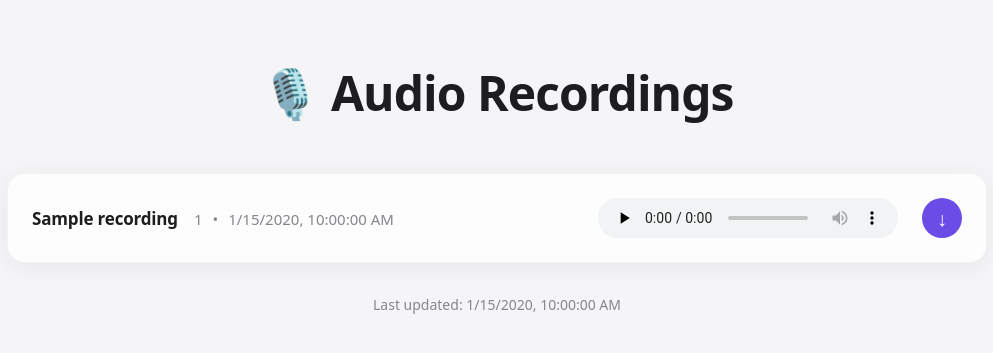
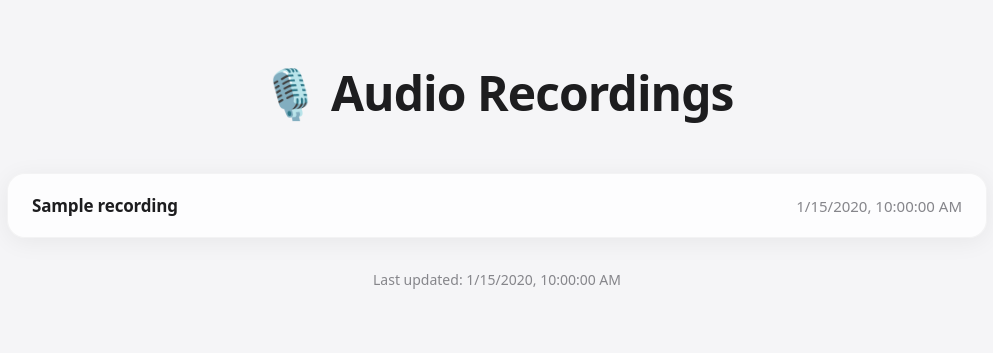
Before and after one commit to adriaanzon/audio-publisher, a Flask app: template cloud/src/templates/index.html.jinja in a window 1280 px wide. Shown: the top 353 px of the page, without its empty margins (143-1136 px from the left). Run offline with Flask 3, Linux system fonts and the light colour scheme; the template is opened without the code that fills it: most values are stand-ins (such as "Sample title", 1, 10 or a date in 2020).

Commit message:
Render recordings in details/summary layout with AI notes

```diff
--- a/cloud/src/templates/index.html.jinja
+++ b/cloud/src/templates/index.html.jinja
@@ -5,11 +5,7 @@
     <meta name="viewport" content="width=device-width, initial-scale=1.0">
     <title>Audio Recordings</title>
     <style>
-        * {
-            margin: 0;
-            padding: 0;
-            box-sizing: border-box;
-        }
+        * { margin: 0; padding: 0; box-sizing: border-box; }
         body {
             font-family: system-ui, sans-serif;
             min-height: 100vh;
@@ -17,21 +13,9 @@
             padding: 60px 20px;
             -webkit-font-smoothing: antialiased;
         }
-        .container {
-            max-width: 980px;
-            margin: 0 auto;
-        }
-        header {
-            margin-bottom: 48px;
-            text-align: center;
-        }
-        h1 {
-            color: #1d1d1f;
-            font-size: 3em;
-            font-weight: 700;
-            letter-spacing: -0.02em;
-            margin-bottom: 12px;
-        }
+        .container { max-width: 980px; margin: 0 auto; }
+        header { margin-bottom: 48px; text-align: center; }
+        h1 { color: #1d1d1f; font-size: 3em; font-weight: 700; letter-spacing: -0.02em; margin-bottom: 12px; }
         .recordings {
             background: rgba(255, 255, 255, 0.8);
             border-radius: 18px;
@@ -39,242 +23,125 @@
             box-shadow: 0 4px 24px rgba(0, 0, 0, 0.06);
             overflow: hidden;
         }
-        .recording {
-            padding: 24px;
-            border-bottom: 0.5px solid rgba(0, 0, 0, 0.08);
-            display: flex;
-            flex-wrap: wrap;
-            align-items: center;
-            gap: 16px 24px;
-        }
-        .recording:last-child {
-            border-bottom: none;
-        }
-        .recording:hover {
-            background: rgba(0, 0, 0, 0.02);
-        }
-        .recording-header {
+        details.recording { border-bottom: 0.5px solid rgba(0, 0, 0, 0.08); }
+        details.recording:last-child { border-bottom: none; }
+        details.recording > summary {
+            padding: 20px 24px;
+            cursor: pointer;
+            list-style: none;
             display: flex;
             gap: 16px;
             align-items: baseline;
             flex-wrap: wrap;
-            flex: 1;
-            min-width: 0;
         }
-        .recording-name {
-            font-weight: 600;
-            font-size: 1.0625em;
-            color: #1d1d1f;
-            text-decoration: none;
-            letter-spacing: -0.01em;
+        details.recording > summary::-webkit-details-marker { display: none; }
+        details.recording[open] > summary { border-bottom: 0.5px solid rgba(0, 0, 0, 0.05); }
+        .summary-title { font-weight: 600; color: #1d1d1f; font-size: 1.0625em; letter-spacing: -0.01em; flex: 1; min-width: 0; }
+        .summary-date { color: #86868b; font-size: 0.9375em; }
+        .status-badge {
+            display: inline-flex; align-items: center; gap: 6px;
+            padding: 4px 12px; border-radius: 12px;
+            font-size: 0.8125em; font-weight: 500; letter-spacing: 0.01em;
         }
-        .recording-name:hover {
-            color: #6b4ce6;
-        }
-        .recording-info {
-            color: #86868b;
-            font-size: 0.9375em;
-            display: flex;
-            gap: 10px;
-            align-items: center;
-        }
-        audio {
-            height: 40px;
-            margin-left: auto;
-        }
+        .status-processing { background: rgba(255, 149, 0, 0.1); color: #ff9500; }
+        .status-error { background: rgba(255, 59, 48, 0.1); color: #ff3b30; }
+        .recording-body { padding: 8px 24px 24px; }
+        .description { color: #424245; font-size: 0.9375em; line-height: 1.5; margin-bottom: 12px; }
+        .metadata-row { color: #86868b; font-size: 0.875em; display: flex; flex-wrap: wrap; gap: 8px 16px; margin-bottom: 12px; }
+        .audio-row { display: flex; gap: 16px; align-items: center; margin-top: 12px; }
+        audio { height: 40px; flex: 1; min-width: 0; }
         .download-btn {
-            width: 40px;
-            height: 40px;
-            background: #6b4ce6;
-            color: white;
-            text-decoration: none;
-            border-radius: 50%;
+            width: 40px; height: 40px;
+            background: #6b4ce6; color: white;
+            text-decoration: none; border-radius: 50%;
             font-size: 1.25em;
-            display: flex;
-            align-items: center;
-            justify-content: center;
+            display: flex; align-items: center; justify-content: center;
             transition: background 0.3s ease;
             flex-shrink: 0;
         }
-        .download-btn:hover {
-            background: #5a3dd5;
-        }
-        .status-badge {
-            display: inline-flex;
-            align-items: center;
-            gap: 6px;
-            padding: 4px 12px;
-            border-radius: 12px;
-            font-size: 0.8125em;
-            font-weight: 500;
-            letter-spacing: 0.01em;
-        }
-        .status-processing {
-            background: rgba(255, 149, 0, 0.1);
-            color: #ff9500;
-        }
-        .status-error {
-            background: rgba(255, 59, 48, 0.1);
-            color: #ff3b30;
-        }
-        .recording.processing {
-            opacity: 0.7;
-        }
-        .recording.processing .recording-name {
-            cursor: default;
-            pointer-events: none;
-        }
-        .recording.error .recording-name {
-            cursor: default;
-            pointer-events: none;
-        }
-        .error-message {
-            flex-basis: 100%;
-            color: #ff3b30;
-            font-size: 0.9375em;
-            line-height: 1.5;
-            margin-top: 8px;
-        }
-        .error-message a {
-            color: #6b4ce6;
-            text-decoration: none;
-            font-weight: 500;
-        }
-        .error-message a:hover {
-            text-decoration: underline;
-        }
-        .empty-state {
-            padding: 80px 20px;
-            text-align: center;
-            color: #86868b;
-            font-size: 1.125em;
-        }
-        footer {
-            margin-top: 32px;
-            text-align: center;
-            color: #86868b;
-            font-size: 0.875em;
-        }
-        @media (max-width: 768px) {
-            h1 {
-                font-size: 2.25em;
-            }
-            .recording-header {
-                flex-basis: 100%;
-            }
-            audio {
-                margin-left: 0;
-                flex: 1;
-                min-width: 0;
-            }
-        }
+        .download-btn:hover { background: #5a3dd5; }
+        .error-message { color: #ff3b30; font-size: 0.9375em; line-height: 1.5; }
+        .error-message a { color: #6b4ce6; text-decoration: none; font-weight: 500; }
+        .error-message a:hover { text-decoration: underline; }
+        .empty-state { padding: 80px 20px; text-align: center; color: #86868b; font-size: 1.125em; }
+        footer { margin-top: 32px; text-align: center; color: #86868b; font-size: 0.875em; }
         @media (prefers-color-scheme: dark) {
-            body {
-                background: #000;
-            }
-            h1 {
-                color: #f5f5f7;
-            }
-            .recordings {
-                background: rgba(29, 29, 31, 0.7);
-                border: 0.5px solid rgba(255, 255, 255, 0.1);
-            }
-            .recording {
-                border-bottom: 0.5px solid rgba(255, 255, 255, 0.1);
-            }
-            .recording:hover {
-                background: rgba(255, 255, 255, 0.05);
-            }
-            .recording-name {
-                color: #f5f5f7;
-            }
-            .recording-name:hover {
-                color: #8b6ff0;
-            }
-            .recording-info {
-                color: #a1a1a6;
-            }
-            .empty-state {
-                color: #a1a1a6;
-            }
-            footer {
-                color: #a1a1a6;
-            }
-            .status-processing {
-                background: rgba(255, 149, 0, 0.2);
-            }
-            .status-error {
-                background: rgba(255, 59, 48, 0.2);
-            }
-            .error-message {
-                color: #ff453a;
-            }
-            .error-message a {
-                color: #8b6ff0;
-            }
+            body { background: #000; }
+            h1 { color: #f5f5f7; }
+            .recordings { background: rgba(29, 29, 31, 0.7); border: 0.5px solid rgba(255, 255, 255, 0.1); }
+            details.recording { border-bottom: 0.5px solid rgba(255, 255, 255, 0.1); }
+            .summary-title { color: #f5f5f7; }
+            .summary-date { color: #a1a1a6; }
+            .description { color: #d2d2d7; }
+            .metadata-row { color: #a1a1a6; }
+            .empty-state { color: #a1a1a6; }
+            footer { color: #a1a1a6; }
+            .status-processing { background: rgba(255, 149, 0, 0.2); }
+            .status-error { background: rgba(255, 59, 48, 0.2); }
+            .error-message { color: #ff453a; }
+            .error-message a { color: #8b6ff0; }
         }
     </style>
 </head>
 <body>
     <div class="container">
-        <header>
-            <h1>🎙️ Audio Recordings</h1>
-        </header>
+        <header><h1>🎙️ Audio Recordings</h1></header>
 
         <div class="recordings">
             {% if recordings %}
                 {% for recording in recordings %}
-                <div class="recording {% if recording.status == 'processing' %}processing{% elif recording.status == 'error' %}error{% endif %}">
-                    <div class="recording-header">
+                <details class="recording">
+                    <summary>
+                        <span class="summary-title">{{ recording.title or recording.name }}</span>
+                        <span class="summary-date timestamp">{{ recording.updated }}</span>
+                        {% if recording.status == 'processing' %}
+                        <span class="status-badge status-processing">Processing</span>
+                        {% elif recording.status == 'error' %}
+                        <span class="status-badge status-error">Error</span>
+                        {% endif %}
+                    </summary>
+                    <div class="recording-body">
+                        {% if recording.description %}
+                        <p class="description">{{ recording.description }}</p>
+                        {% endif %}
+
+                        <div class="metadata-row">
+                            {% if recording.title %}
+                            <span>Filename: {{ recording.name }}</span>
+                            {% endif %}
+                            {% if recording.size %}
+                            <span>{{ recording.size }}</span>
+                            {% endif %}
+                            {% if recording.suggested_cut %}
+                            <span>Suggested cut: {{ recording.suggested_cut.start }} – {{ recording.suggested_cut.end }}</span>
+                            {% endif %}
+                        </div>
+
                         {% if recording.status == 'ready' %}
-                        <a href="{{ recording.url }}" class="recording-name">{{ recording.name }}</a>
-                        {% else %}
-                        <span class="recording-name">{{ recording.name }}</span>
-                        {% endif %}
-                        <div class="recording-info">
-                            {% if recording.status == 'ready' %}
-                            <span>{{ recording.size }}</span>
-                            <span>•</span>
-                            {% endif %}
-                            <span class="timestamp">{{ recording.updated }}</span>
-                        </div>
-                    </div>
-                    {% if recording.status == 'ready' %}
+                        <div class="audio-row">
                             <audio controls preload="none">
                                 <source src="{{ recording.url }}" type="audio/mpeg">
                                 Your browser does not support the audio element.
                             </audio>
                             <a href="{{ recording.url }}" download="{{ recording.name }}" class="download-btn" aria-label="Download">↓</a>
-                    {% elif recording.status == 'error' %}
-                    <span class="status-badge status-error">
-                        Error
-                    </span>
-                    {% if recording.error_code == 'zero_byte_file' %}
+                        </div>
+                        {% elif recording.status == 'error' and recording.error_code == 'zero_byte_file' %}
                         <div class="error-message">
                             This recording file is corrupted (0 bytes). This typically happens when the USB drive is removed or the console is powered off before stopping the recording.
                             <a href="https://www.youtube.com/watch?v=lw5zBkoWAg8" target="_blank" rel="noopener">Watch this video to learn how to recover the lost recording</a>.
                         </div>
                         {% endif %}
-                    {% else %}
-                    <span class="status-badge status-processing">
-                        Processing
-                    </span>
-                    {% endif %}
                     </div>
+                </details>
                 {% endfor %}
             {% else %}
-                <div class="empty-state">
-                    <p>No recordings available.</p>
-                </div>
+                <div class="empty-state"><p>No recordings available.</p></div>
             {% endif %}
         </div>
 
-        <footer>
-            Last updated: <span class="timestamp">{{ generation_time }}</span>
-        </footer>
+        <footer>Last updated: <span class="timestamp">{{ generation_time }}</span></footer>
     </div>
     <script>
-        // Format timestamps in browser's local timezone
         document.addEventListener('DOMContentLoaded', function() {
             document.querySelectorAll('.timestamp').forEach(function(el) {
                 const isoDate = el.textContent.trim();
```
Also changed, not shown: cloud/preview_template.py (+39 -16 lines). Lines whose indentation alone changed are shown as unchanged.
